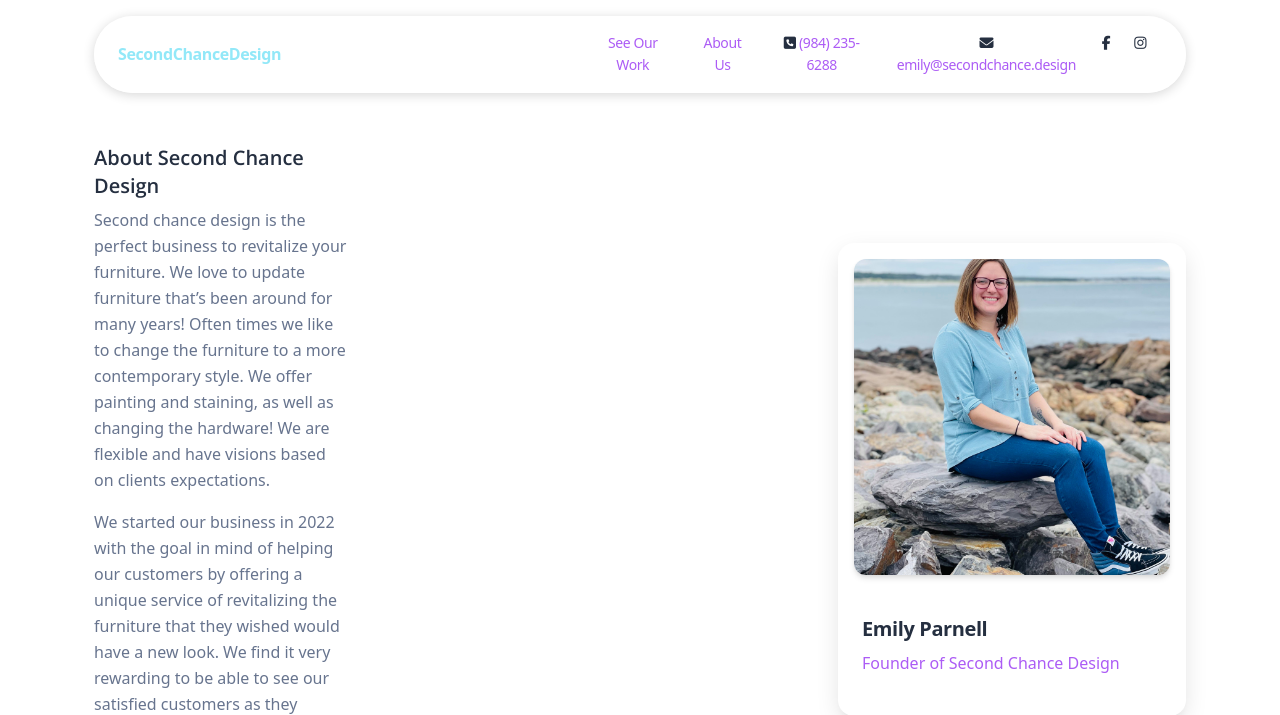
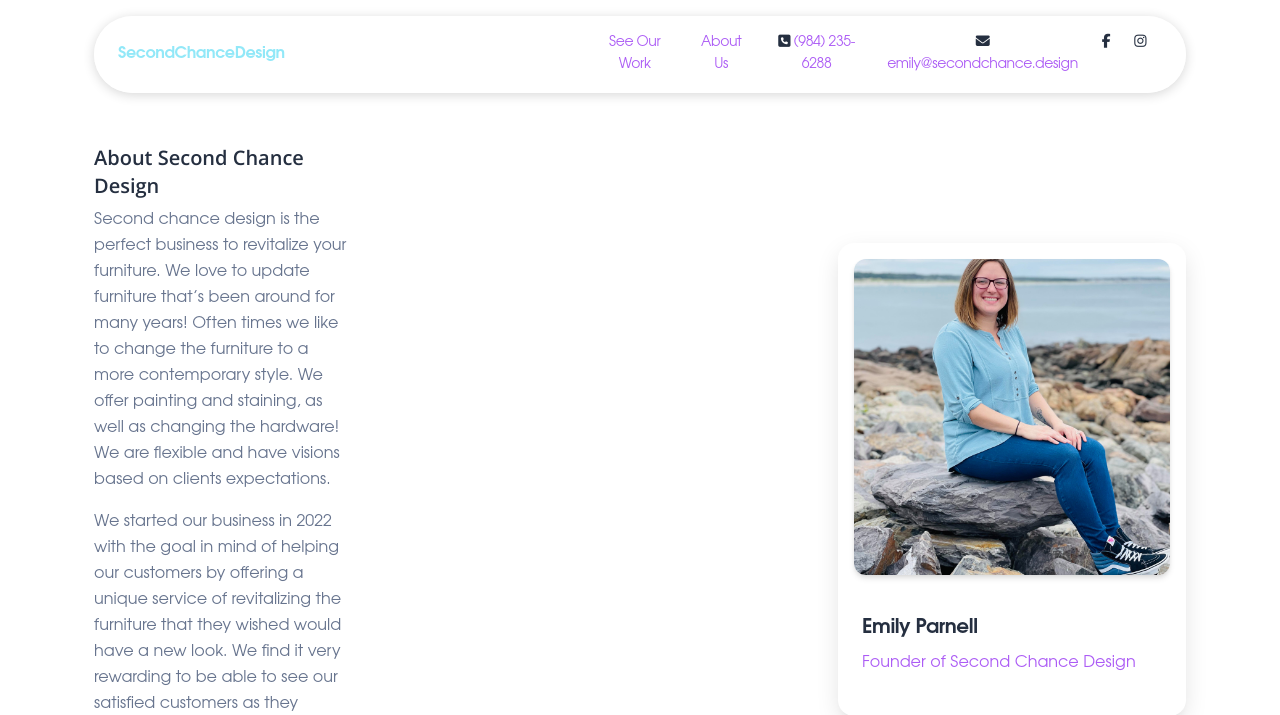
Before and after one commit to nebula1989/SecondChanceDesign, a Django app: page /about/ in a window 1280 px wide. Shown: the top 715 px of the page. Run offline with Django 3.2, Linux system fonts and the light colour scheme; parts of the project's set-up code (start-up, migrations or seed data) failed here and were passed over; some libraries are stand-ins or nearby versions.

Commit message:
fixing base style conflict

```diff
--- a/apps/static/assets/css/base_styles.css
+++ b/apps/static/assets/css/base_styles.css
@@ -1,6 +1,6 @@
 
 p, h2, h6, i, a, li, h3 {
-  font-family: "Noto Sans", sans-serif;
+  font-family: "URW Gothic", sans-serif;
 }
 
 .purple, .mt-4, .d-inline{
```
